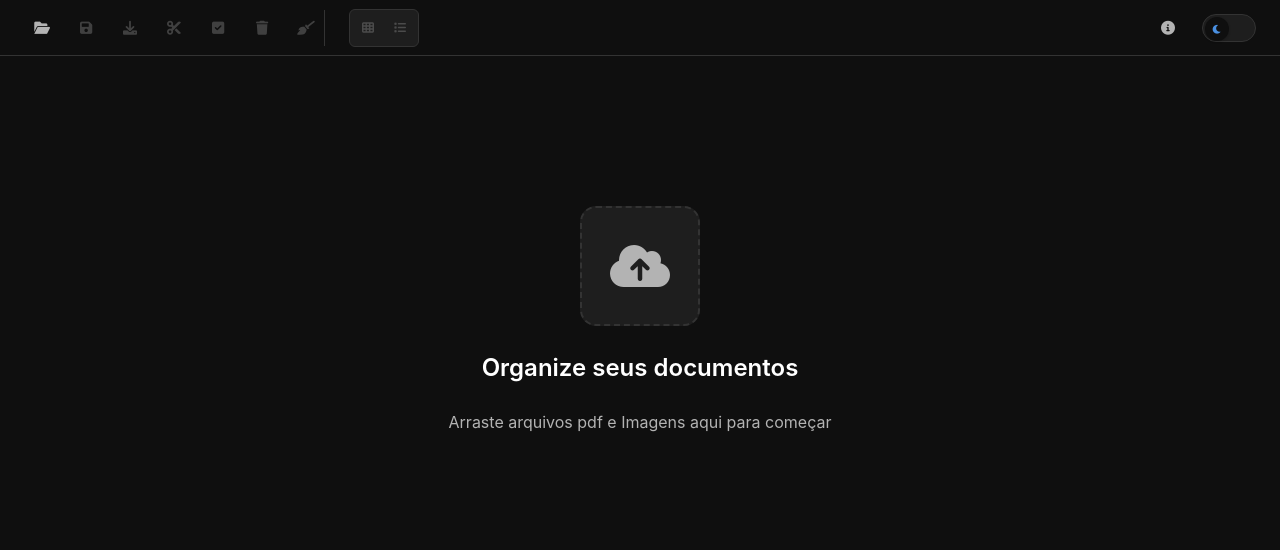
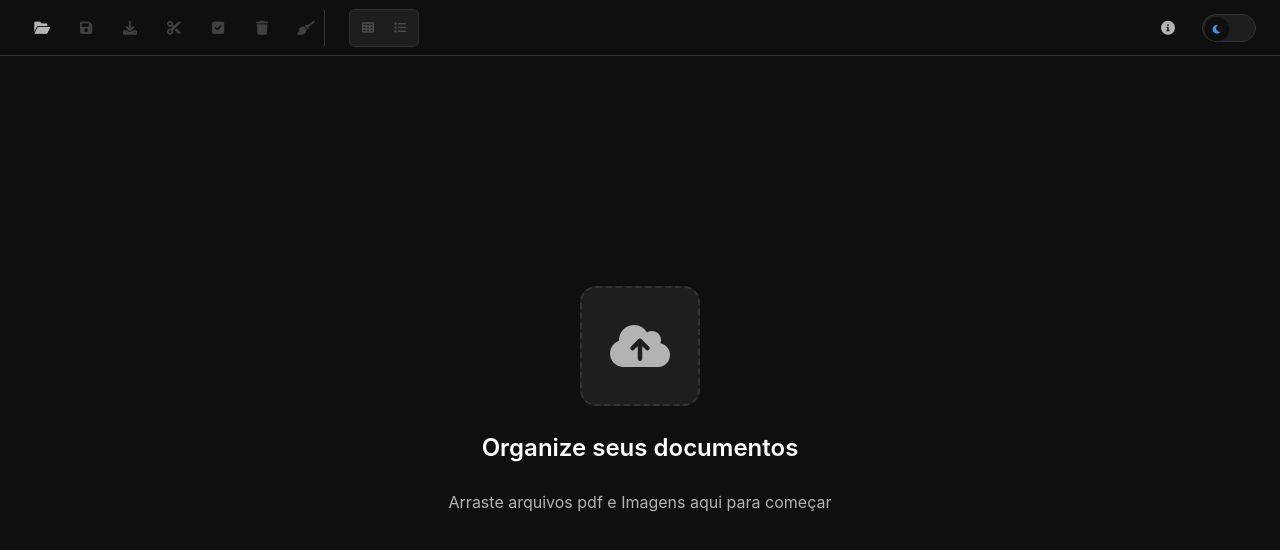
Before and after one commit to maicotreinmuller/organizepdf, a plain HTML site: page index.html in a window 1280 px wide. Drawn offline with nearby package versions, Linux system fonts and the light colour scheme.

Commit message:
Update style.css

```diff
--- a/css/style.css
+++ b/css/style.css
@@ -366,7 +366,11 @@ body {
     align-items: center;
     justify-content: center;
     text-align: center;
-    min-height: 60vh;
+    position: absolute;
+    top: 50%;
+    left: 50%;
+    transform: translate(-50%, -50%);
+    width: 100%;
     gap: var(--organize-space-6);
     cursor: pointer;
     transition: var(--organize-transition);
```
